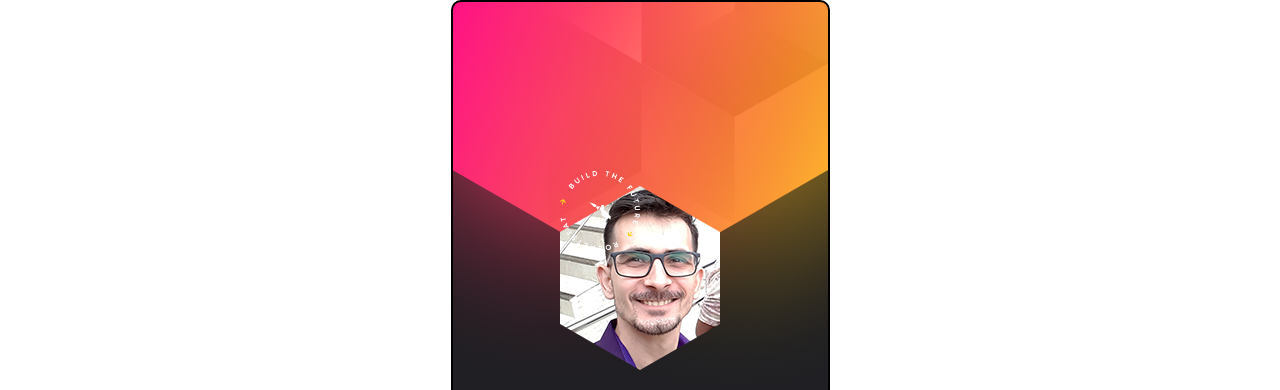
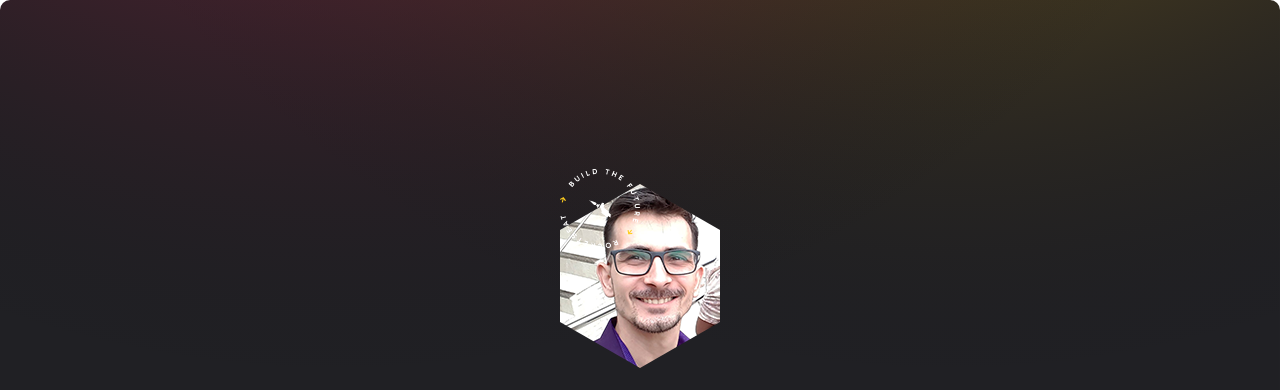
Before and after one commit to leonamsalomao/cracha-NLW, a plain HTML site: page index.html in a window 1280 px wide. Shown: the top 390 px of the page. Drawn offline with Linux system fonts and the light colour scheme.

Commit message:
Update style.css

```diff
--- a/style.css
+++ b/style.css
@@ -18,13 +18,13 @@ body {
 
 main {
   background: url(images/background.svg) no-repeat center/cover;
-  /*width: 100vw;
+  width: 100vw;
   min-height: 812px;
-  height: 10vh;*/
+  height: 10vh;
 
-   width: 375px;
+  /*width: 375px;
   height: 812px;
-  border: 2px solid;
+  border: 2px solid;*/
   border-radius: 10px;
 }
 
```
